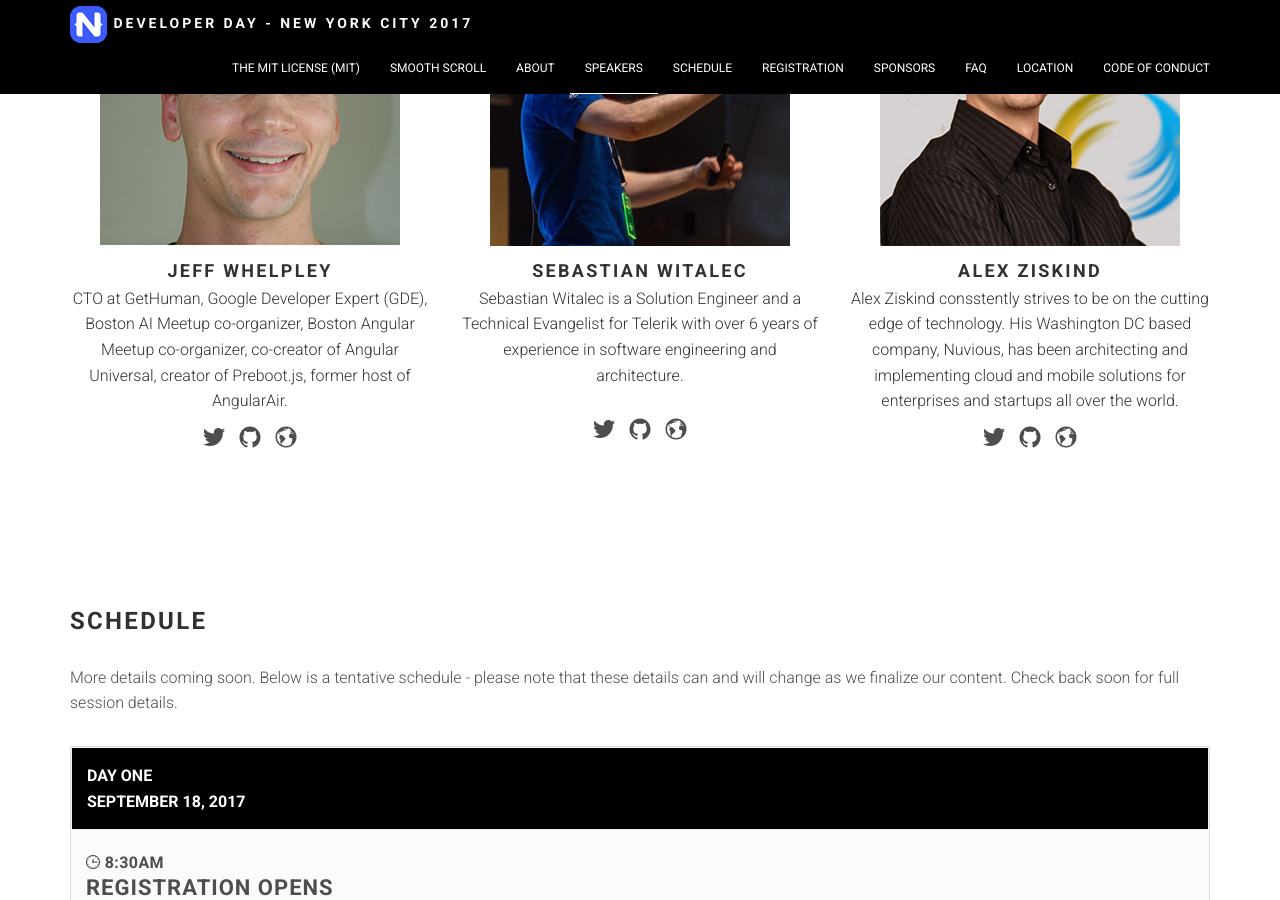
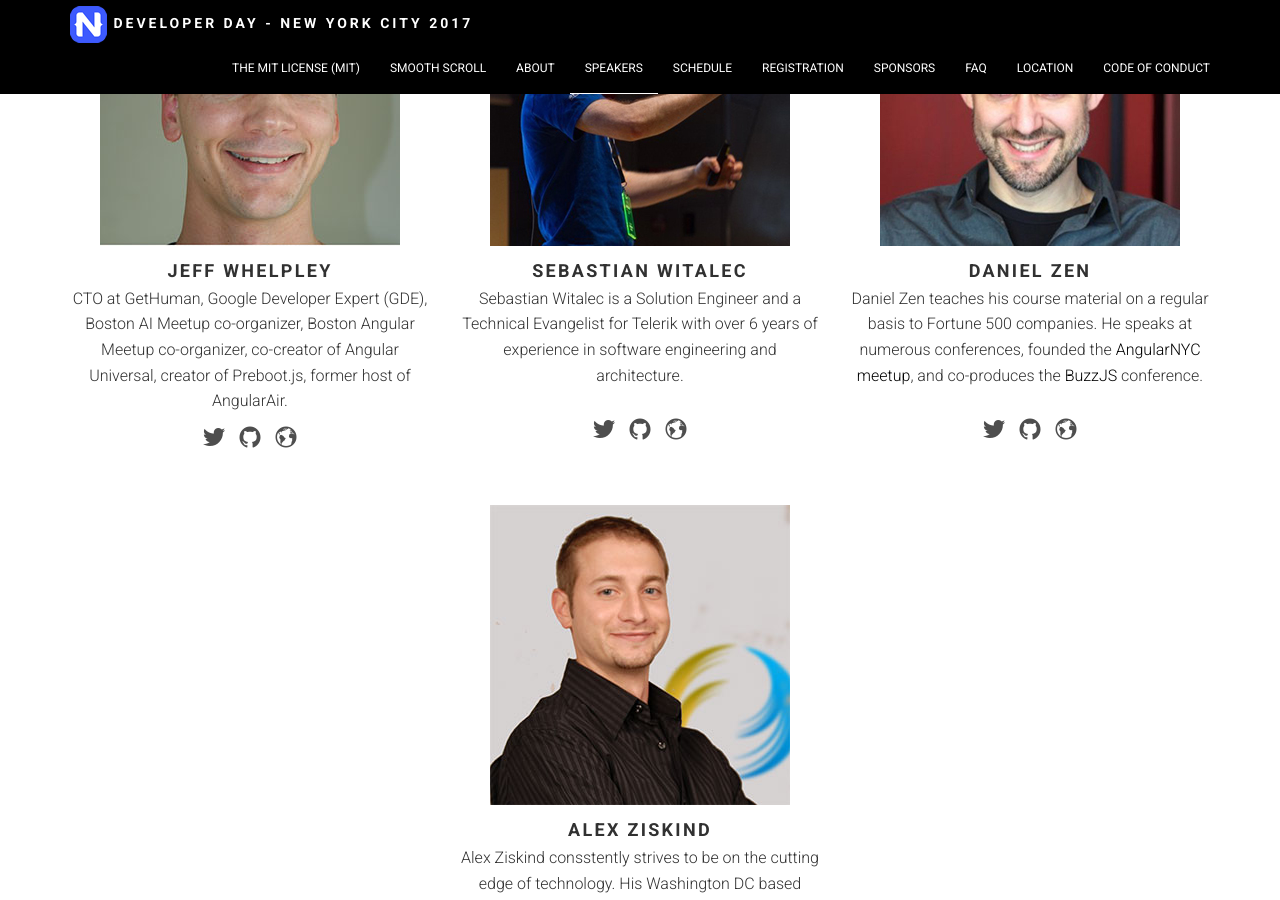
Before and after one commit to NativeScript/nativescript-developer-day, a Jekyll site: the page built from index.html, in a window 1280 px wide and 900 px high, scrolled down 4446 px. Built offline with Jekyll 4.4.1, drawn with Linux system fonts in a browser that asks for light colours; some web fonts are replaced; some of the changed text lies outside the part shown.

Commit message:
New speaker/session

```diff
--- a/_data/speakers.yaml
+++ b/_data/speakers.yaml
@@ -64,6 +64,12 @@
     github: "sebawita"
     website: "http://developer.telerik.com/author/switalec/"
     bio: "Sebastian Witalec is a Solution Engineer and a Technical Evangelist for Telerik with over 6 years of experience in software engineering and architecture."
+-   name: "Daniel Zen"
+    photo: "danielzen.jpg"
+    twitter: "danielzen"
+    github: "danielzen"
+    website: "https://medium.com/@danielzen"
+    bio: "Daniel Zen teaches his course material on a regular basis to Fortune 500 companies. He speaks at numerous conferences, founded the [AngularNYC meetup](https://www.meetup.com/AngularNYC/), and co-produces the [BuzzJS](http://buzzjs.com/) conference."
 -   name: "Alex Ziskind"
     photo: "alexziskind.jpg"
     twitter: "digitalix"
```
Also changed, not shown: _data/schedule.yaml (+31 -3 lines), assets/images/speakers/danielzen.jpg (added), assets/images/thum_s/danielzen.jpg (added).
